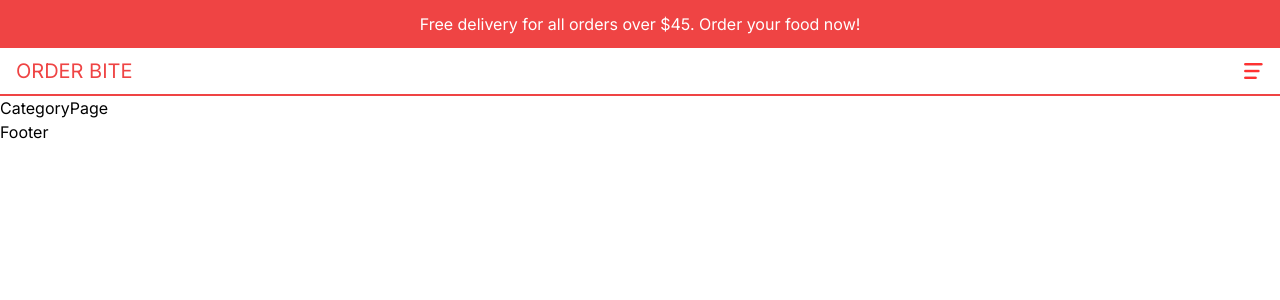
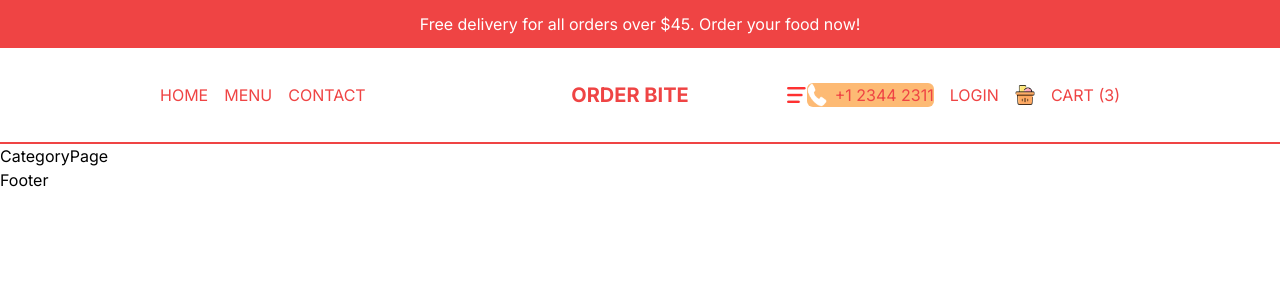
Before and after one commit to samuelsenerwa/OrderBite-Savory-Delights-Online, a Next.js app: page /menu/1 in a window 1280 px wide. Shown: the top 300 px of the page. Built offline with nearby package versions, Linux system fonts and the light colour scheme.

Commit message:
feat: added main navbar component

```diff
--- a/src/components/Carticon.tsx
+++ b/src/components/Carticon.tsx
@@ -5,7 +5,7 @@
 const Carticon = () => {
   return (
     <Link href="/cart" className="flex items-center gap-4">
-      <div className="relative h-8 w-8">
+      <div className="relative h-8 w-8 md:w-5 md:h-5">
         <Image src="/cart.png" alt="" fill />
       </div>
       <span>Cart (3)</span>
--- a/src/components/Navbar.tsx
+++ b/src/components/Navbar.tsx
@@ -1,21 +1,38 @@
-import React, { useState } from 'react'
-import Menu from './Menu'
-import Link from 'next/link'
+import React, { useState } from "react";
+import Menu from "./Menu";
+import Link from "next/link";
+import Carticon from "./Carticon";
+import Image from "next/image";
 
 const Navbar = () => {
+  const user = false;
   return (
-    <div className='h-12 text-red-500 p-4 flex items-center justify-between border-b-2 border-b-red-500 uppercase'>
+    <div className="h-12 text-red-500 p-4 flex items-center justify-between border-b-2 border-b-red-500 uppercase md:h-24 lg:px-20 xl:px-40">
+      {/* LEFT LINKS */}
+      <div className="hidden md:flex gap-4 flex-1">
+        <Link href="/">Home</Link>
+        <Link href="/menu">Menu</Link>
+        <Link href="/">Contact</Link>
+      </div>
       {/* LOGO */}
-        <div className='text-xl'>
+      <div className="text-xl md:font-bold flex-1 md:text-center">
         <Link href="/">Order Bite</Link>
       </div>
       {/* MOBILE MENU */}
       <div>
         <Menu />
       </div>
+      {/* RIGHT LINKS */}
+      <div className="hidden md:flex gap-4 items-center justify-end flex-1">
+        <div className="md:absolute top-3 r-2 lg:static flex item-center gap-2 cursor-pointer bg-orange-300 rounded-md">
+          <Image src="/phone.png" alt="" width={20} height={20} />
+          <span>+1 2344 2311</span>
+        </div>
+        {!user ? <Link href="/">Login</Link> : <Link href="/menu">Orders</Link>}
+        <Carticon />
+      </div>
+    </div>
+  );
+};
 
-    </div>
-  )
-}
-
-export default Navbar
+export default Navbar;
```
Lines whose indentation alone changed are shown as unchanged.
